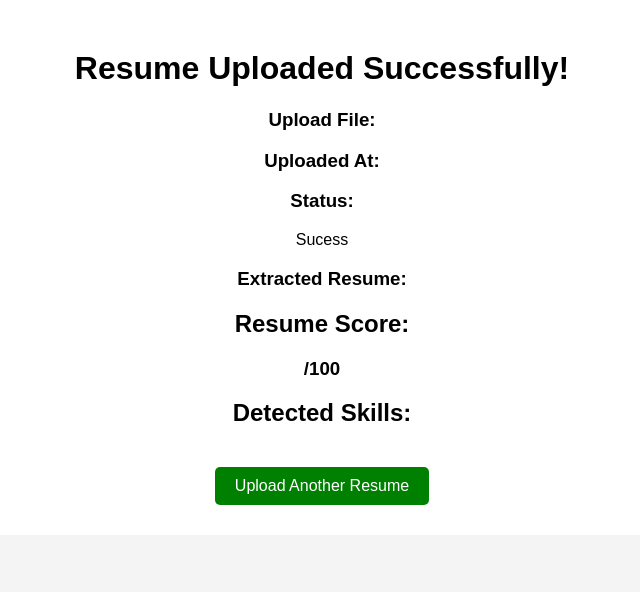
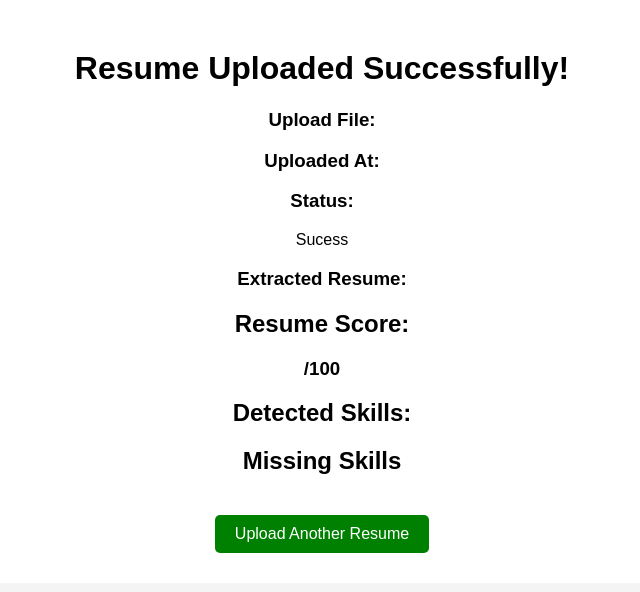
Before and after one commit to mallappwaghamore-png/Resume_Analyzer, a Flask app: template templates/result.html in a window 1280 px wide. Shown: the part 61-653 px from the top of the page, without its empty margins (318-958 px from the left). Run offline with Flask 3, Linux system fonts and the light colour scheme; the template is opened without the code that fills it, so the values that code supplies are empty.

Commit message:
Added missing skills detection feature to resume anlyzer

```diff
--- a/app.py
+++ b/app.py
@@ -37,15 +37,21 @@ def upload():
         for skill in skills:
             if skill.lower() in text.lower():
                 found_skills.append(skill)
+
+        missing_skills=[]
+        for skill in skills:
+            if skill not in found_skills:
+                missing_skills.append(skill)
         score=0
         score=len(found_skills)*10
         if score>100:
             score=100
+
         upload_time=datetime.now().strftime("%d-%m-%Y %I:%M %p")
 
         document = {"filename":file.filename, "upload_time":upload_time, "status": "Success"}
         collection.insert_one(document)
-        return render_template("result.html",filename=file.filename,upload_time=upload_time,text=text,found_skills=found_skills,score=score)
+        return render_template("result.html",filename=file.filename,upload_time=upload_time,text=text,found_skills=found_skills,score=score,missing_skills=missing_skills)
     return "Only PDF files are allowed!"
 
 
--- a/templates/result.html
+++ b/templates/result.html
@@ -33,6 +33,13 @@
             {% endfor %}
         </ul>
 
+        <h2>Missing Skills</h2>
+        <ul>
+            {% for skill in missing_skills %}
+            <li>{{skill}}</li>
+            {% endfor %}
+        </ul>
+
 
         <a href="/">Upload Another Resume</a>
     </div>
```
